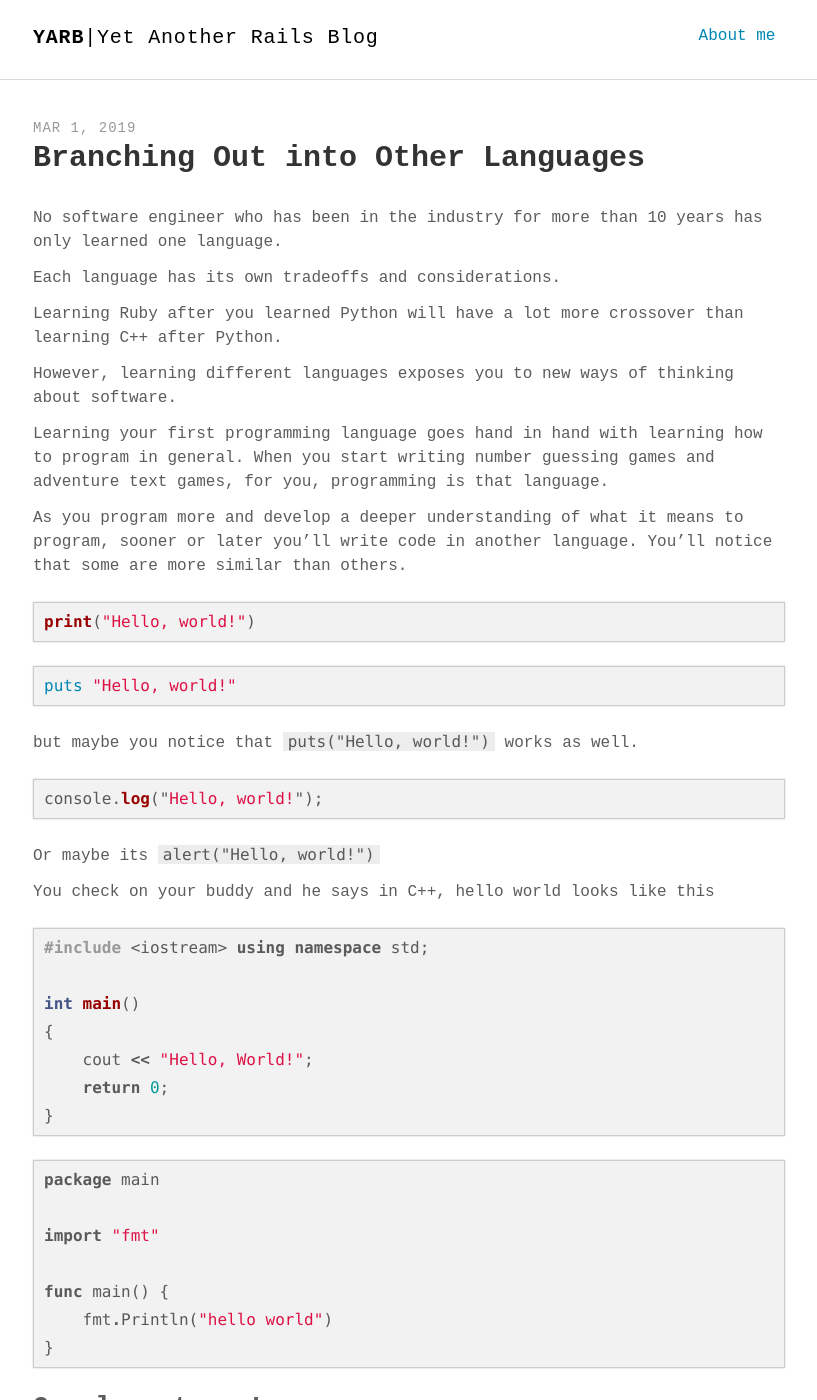
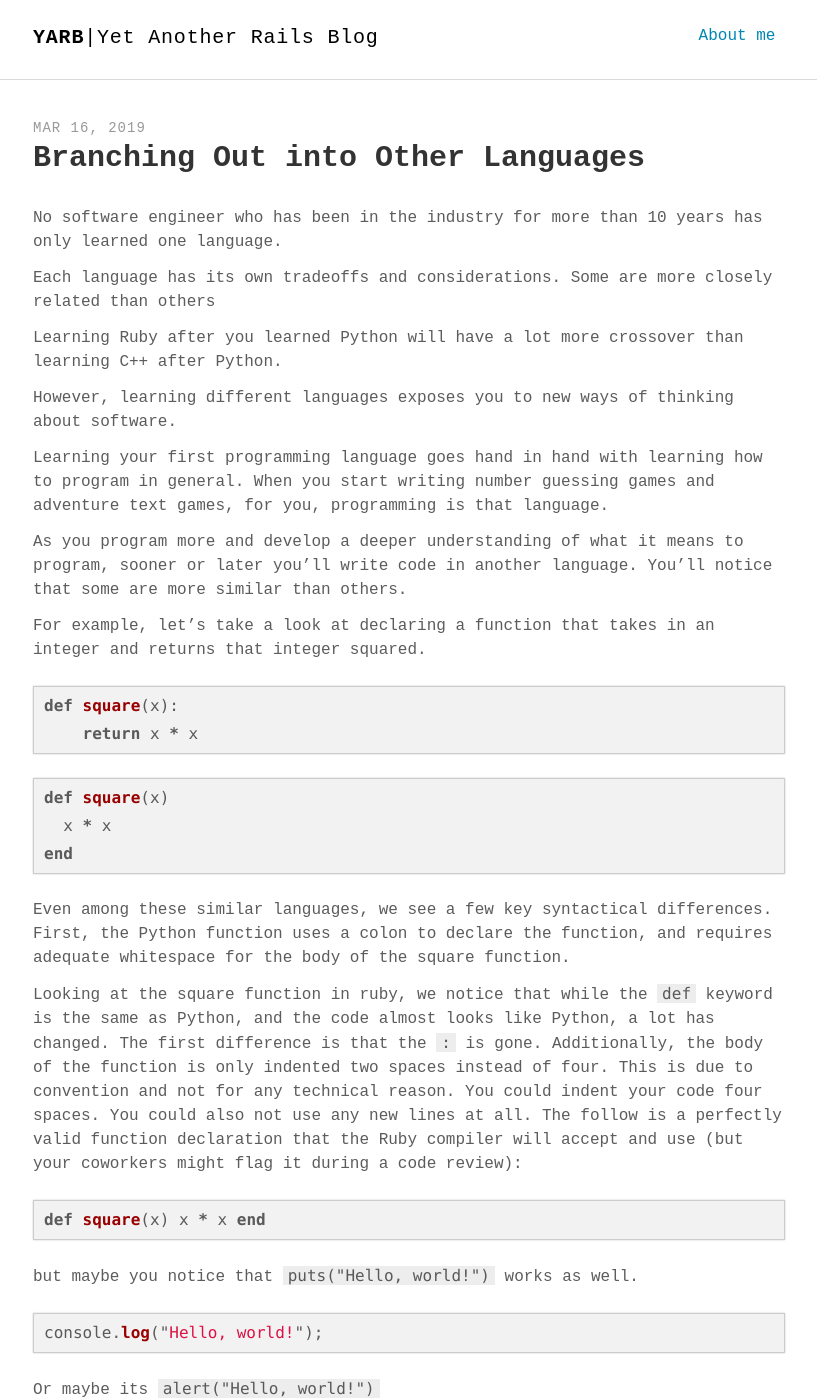
Before and after one commit to chase-stevens/YARB, a Jekyll site: the page built from _posts/2019-03-15-polylingual.md, in a window 1280 px wide and 1400 px high. Shown: the whole window, without its empty margins (231-1048 px from the left). Built offline with Jekyll 4.4.1, drawn with Linux system fonts in a browser that asks for light colours; some web fonts are replaced.

````diff
--- a/_posts/2019-02-24-getting-started-with-test-driven-development.markdown
+++ b/_posts/2019-02-05-getting-started-with-test-driven-development.markdown
@@ -1,7 +1,7 @@
 ---
 layout: post
 title:  "Getting Started with Test Driven Development"
-date:   2019-02-23 21:15:18 -0700
+date:   2019-02-05 00:00:00 -0700
 categories: testing
 ---
 Test Driven Development is considered to be a best practice in the software industry, yet many teams ship code without tests.
--- a/_posts/2019-02-28-polylingual.md
+++ b/_posts/2019-03-15-polylingual.md
@@ -1,13 +1,13 @@
 ---
 layout: post
 title: "Branching Out into Other Languages"
-date:   2019-02-28 21:15:18 -0700
+date:   2019-03-15 18:15:18 -0700
 categories: etymology
 ---
 
 No software engineer who has been in the industry for more than 10 years has only learned one language.
 
-Each language has its own tradeoffs and considerations.
+Each language has its own tradeoffs and considerations. Some are more closely related than others
 
 Learning Ruby after you learned Python will have a lot more crossover than learning C++ after Python.
 
@@ -17,12 +17,25 @@ Learning your first programming language goes hand in hand with learning how to
 
 As you program more and develop a deeper understanding of what it means to program, sooner or later you'll write code in another language. You'll notice that some are more similar than others.
 
+For example, let's take a look at declaring a function that takes in an integer and returns that integer squared.
+
 ```python
-print("Hello, world!")
+def square(x):
+    return x * x
 ```
 
 ```ruby
-puts "Hello, world!"
+def square(x)
+  x * x
+end
+```
+
+Even among these similar languages, we see a few key syntactical differences. First, the Python function uses a colon to declare the function, and requires adequate whitespace for the body of the square function.
+
+Looking at the square function in ruby, we notice that while the `def` keyword is the same as Python, and the code almost looks like Python, a lot has changed. The first difference is that the `:` is gone. Additionally, the body of the function is only indented two spaces instead of four. This is due to convention and not for any technical reason. You could indent your code four spaces. You could also not use any new lines at all. The follow is a perfectly valid function declaration that the Ruby compiler will accept and use (but your coworkers might flag it during a code review):
+
+```ruby
+def square(x) x * x end
 ```
 
 but maybe you notice that `puts("Hello, world!")` works as well.
````
Also changed, not shown: _posts/2018-11-20-names.md (renamed from _posts/2019-01-23-names.md, +2 -3 lines), _posts/2019-01-18-overcoming-tutorial-gap.md (renamed from _posts/2019-02-22-overcoming-tutorial-gap.md, +1 -1 lines), _posts/2019-02-23-names.md (deleted, +0 -42 lines).
